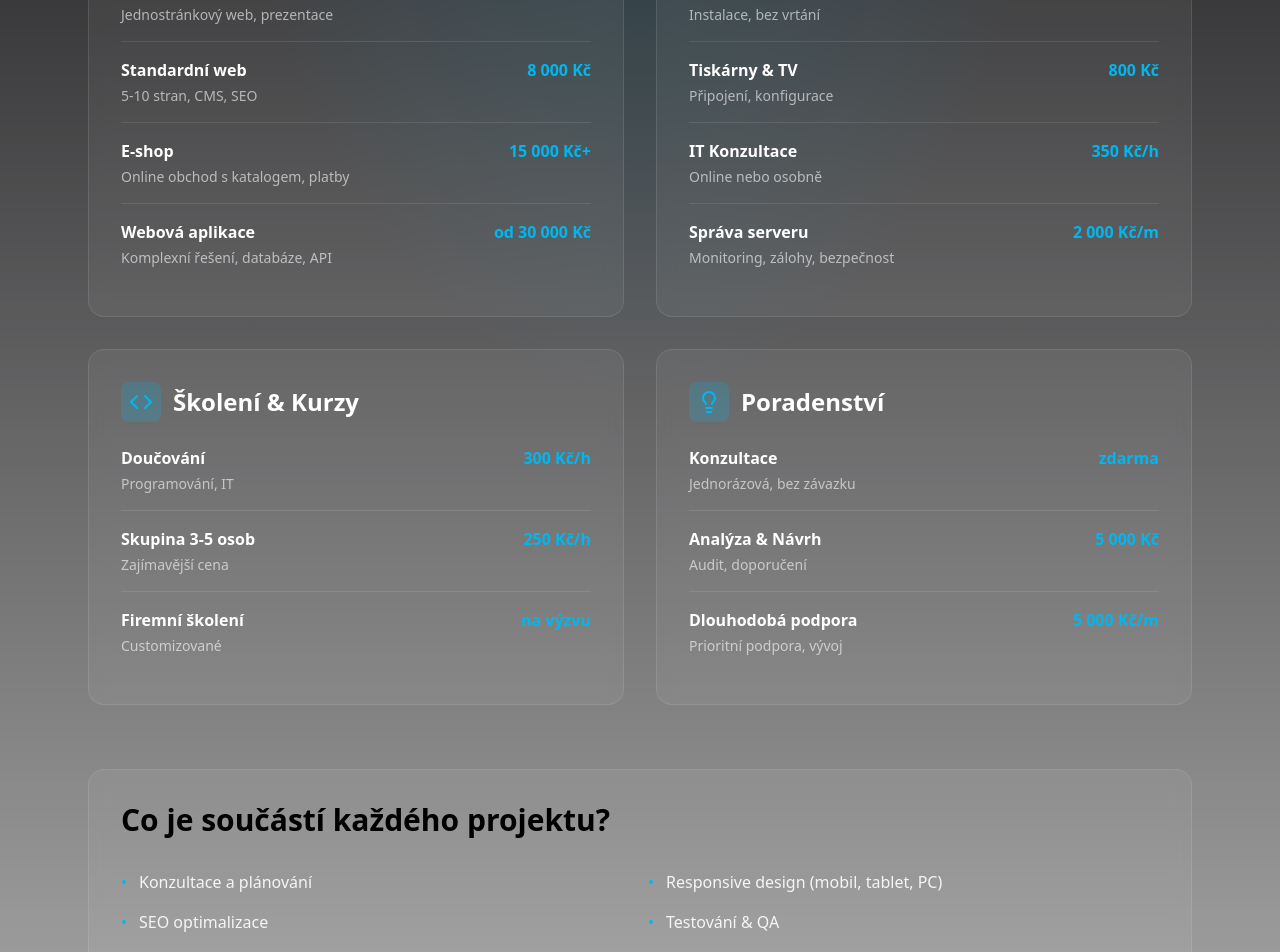
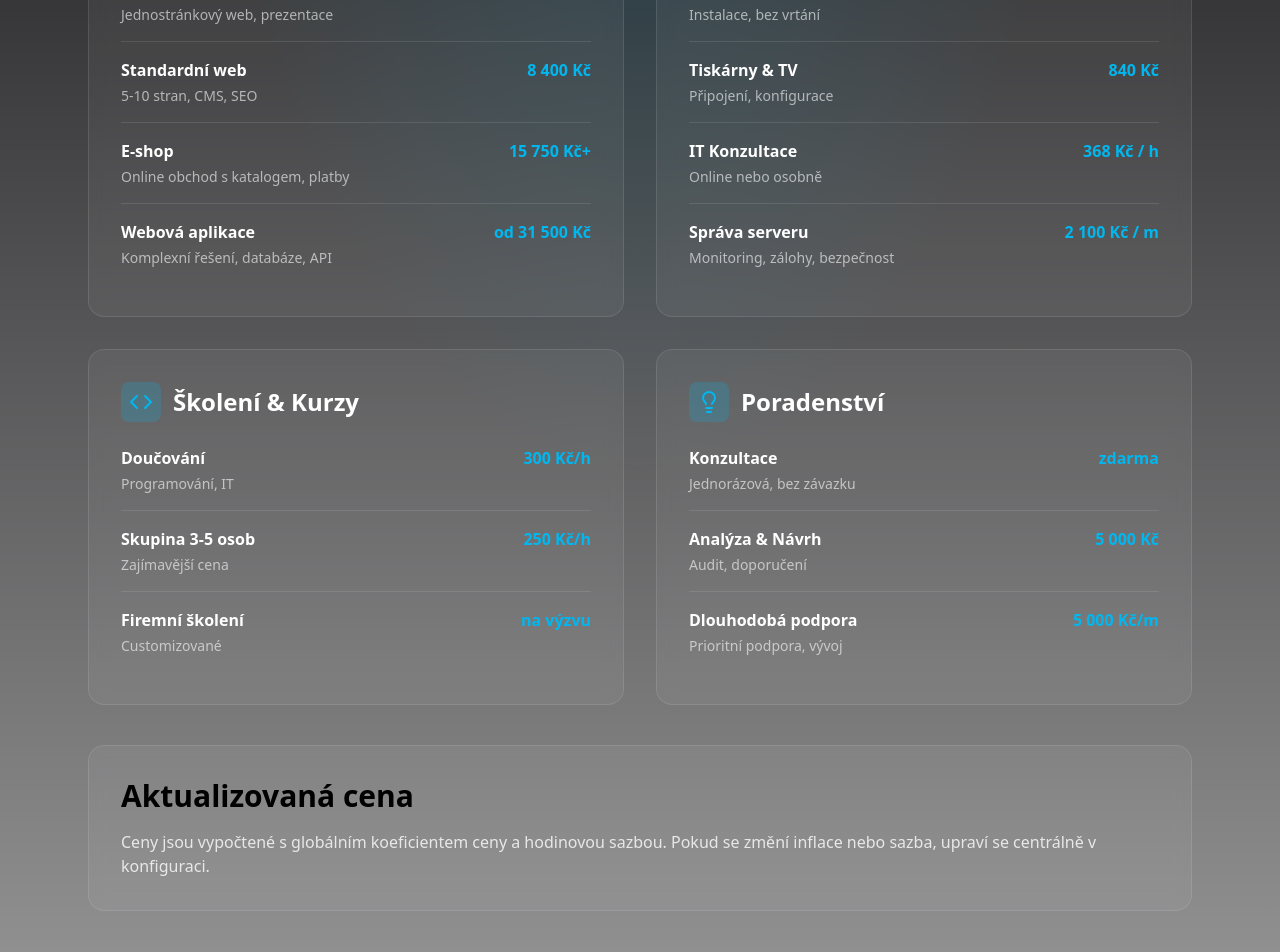
Before and after one commit to ultronstudio/petrvurm_cz, a Next.js app: page /cenik in a window 1280 px wide. Shown: the part 400-1352 px from the top of the page. Built offline with nearby package versions, Linux system fonts and the light colour scheme.

Commit message:
feat: Refactor pricing logic to use constants and functions for dynamic price calculation

```diff
--- a/app/cenik/page.tsx
+++ b/app/cenik/page.tsx
@@ -4,6 +4,7 @@ import Link from "next/link";
 import { motion } from "framer-motion";
 import { Card } from "@radix-ui/themes";
 import { ArrowRight, Check, Code, Lightbulb, Headphones, Monitor } from "lucide-react";
+import { BASE_HOURLY_RATE, BASE_PROJECT_RATES, calculatePrice, formatPrice } from "@/lib/pricing";
 
 const fadeUp = {
   hidden: { opacity: 0, y: 16 },
@@ -16,20 +17,20 @@ export default function Cenik() {
       category: "Webové služby",
       icon: Monitor,
       items: [
-        { name: "Jednoduchý web", price: "3 500 Kč", description: "Jednostránkový web, prezentace" },
-        { name: "Standardní web", price: "8 000 Kč", description: "5-10 stran, CMS, SEO" },
-        { name: "E-shop", price: "15 000 Kč+", description: "Online obchod s katalogem, platby" },
-        { name: "Webová aplikace", price: "od 30 000 Kč", description: "Komplexní řešení, databáze, API" },
+        { name: "Jednoduchý web", price: formatPrice(calculatePrice(BASE_PROJECT_RATES.simpleWeb)), description: "Jednostránkový web, prezentace" },
+        { name: "Standardní web", price: formatPrice(calculatePrice(BASE_PROJECT_RATES.standardWeb)), description: "5-10 stran, CMS, SEO" },
+        { name: "E-shop", price: formatPrice(calculatePrice(BASE_PROJECT_RATES.shop)) + "+", description: "Online obchod s katalogem, platby" },
+        { name: "Webová aplikace", price: `od ${formatPrice(calculatePrice(BASE_PROJECT_RATES.webApp))}`, description: "Komplexní řešení, databáze, API" },
       ]
     },
     {
       category: "IT Služby",
       icon: Headphones,
       items: [
-        { name: "Mesh Wi-Fi", price: "1 500 Kč+", description: "Instalace, bez vrtání" },
-        { name: "Tiskárny & TV", price: "800 Kč", description: "Připojení, konfigurace" },
-        { name: "IT Konzultace", price: "350 Kč/h", description: "Online nebo osobně" },
-        { name: "Správa serveru", price: "2 000 Kč/m", description: "Monitoring, zálohy, bezpečnost" },
+        { name: "Mesh Wi-Fi", price: formatPrice(calculatePrice(1500)) + "+", description: "Instalace, bez vrtání" },
+        { name: "Tiskárny & TV", price: formatPrice(calculatePrice(800)), description: "Připojení, konfigurace" },
+        { name: "IT Konzultace", price: `${formatPrice(calculatePrice(BASE_HOURLY_RATE))} / h`, description: "Online nebo osobně" },
+        { name: "Správa serveru", price: `${formatPrice(calculatePrice(2000))} / m`, description: "Monitoring, zálohy, bezpečnost" },
       ]
     },
     {
@@ -107,6 +108,19 @@ export default function Cenik() {
             </motion.div>
           ))}
         </div>
+
+        <motion.section
+          variants={fadeUp}
+          initial="hidden"
+          whileInView="show"
+          viewport={{ once: true, margin: "-80px" }}
+          className="mt-10 rounded-2xl border border-white/10 bg-white/5 p-8 backdrop-blur"
+        >
+          <h2 className="text-2xl md:text-3xl font-bold mb-4">Aktualizovaná cena</h2>
+          <p className="text-white/80">
+            Ceny jsou vypočtené s globálním koeficientem ceny a hodinovou sazbou. Pokud se změní inflace nebo sazba, upraví se centrálně v konfiguraci.
+          </p>
+        </motion.section>
 
         {/* FEATURES */}
         <motion.section
--- a/app/kalkulacka/uceni/page.tsx
+++ b/app/kalkulacka/uceni/page.tsx
@@ -2,9 +2,10 @@
 
 import { useMemo, useState } from "react";
 import { Card } from "@radix-ui/themes";
+import { BASE_HOURLY_RATE, calculatePrice } from "@/lib/pricing";
 
 // ===== Konfigurace =====
-const HOURLY = 350; // Kč/h – základní sazba pro položky na hodinu
+const HOURLY = BASE_HOURLY_RATE; // Kč/h – základní sazba pro položky na hodinu
 
 // ===== Typy & helpery =====
 type ItemType = "doucovani" | "skoleni" | "kurz";
@@ -27,11 +28,11 @@ function formatNumber(n: number, opt: Intl.NumberFormatOptions = {}) {
 }
 
 // vrátí cenu za jednu jednotku položky (dynamicky používá HOURLY pro hodinu
-// a bere v úvahu volitelný násobič)
+// a bere v úvahu volitelný násobič a centrální koeficient inflace)
 function getUnitPrice(item: CenikItem) {
   const base = item.pricePerWhat === "hod" ? HOURLY : item.basePrice;
   const mult = item.priceMultiplier ?? 1;
-  return base * mult;
+  return calculatePrice(Math.round(base * mult));
 }
 
 const UNIT_LABEL: Record<Unit, { single: string; plural: string }> = {
--- a/app/kalkulacka/web/page.tsx
+++ b/app/kalkulacka/web/page.tsx
@@ -3,9 +3,10 @@
 import { useMemo, useState } from "react";
 import { Card } from "@radix-ui/themes";
 import { motion } from "framer-motion";
+import { BASE_HOURLY_RATE, calculatePrice as calculateWithCoefficient } from "@/lib/pricing";
 
 // ====== KONSTANTY / NASTAVENÍ ======
-const HOURLY = 350; // Kč/h – základní sazba
+const HOURLY = BASE_HOURLY_RATE; // Kč/h – základní sazba
 
 // Typy
 type ServiceType = "main" | "additional";
@@ -212,11 +213,10 @@ export default function KalkulackaWeb() {
   };
 
   // získá cenu pro položku – pokud má odhad hodin, počítá je podle hodinové sazby
-  const getItemPrice = (item: CenikItem) => {
-    if (item.estHours) {
-      return item.estHours * HOURLY;
-    }
-    return item.price;
+  // a zároveň se aplikuje centrální globální koeficient cen
+  const getItemPrice = (item: CenikItem): number => {
+    const raw = item.estHours ? item.estHours * HOURLY : item.price;
+    return calculateWithCoefficient(raw);
   };
 
   const calculatePrice = () =>
--- a/components/CityServicesClient/CityServicesClient.tsx
+++ b/components/CityServicesClient/CityServicesClient.tsx
@@ -11,6 +11,7 @@ import {
   Zap,
 } from 'lucide-react';
 import { Service, CityConfig } from '@/site.config';
+import { calculatePrice, formatPrice } from '@/lib/pricing';
 
 interface CityServicesClientProps {
   city: string;
@@ -27,10 +28,9 @@ const iconMap: Record<string, React.ReactNode> = {
   default: <House className="h-6 w-6 text-[#00B7EF]" />,
 };
 
-// Počítání ceny s koeficientem vzdálenosti
+// Počítání ceny s koeficientem vzdálenosti a globálním inflačním koeficientem
 function getPriceWithCoefficient(basePrice: number, coefficient: number): string {
-  const finalPrice = Math.round(basePrice * coefficient);
-  return `${finalPrice} Kč`;
+  return formatPrice(calculatePrice(basePrice, coefficient));
 }
 
 export const CityServicesClient: React.FC<CityServicesClientProps> = ({
@@ -50,9 +50,14 @@ export const CityServicesClient: React.FC<CityServicesClientProps> = ({
             Rychle, bez zednického nepořádku a s jasnou cenou. Jsem váš místní IT
             soused a vyřeším vaše potíže ještě dnes.
           </p>
+          {cityConfig && cityConfig.priceCoefficient === 1.0 && (
+            <p className="text-sm text-gray-400 mb-4">
+              *Základní cena pro sousední obce jako Tůně, Nechanice a blízké okolí.
+            </p>
+          )}
           {cityConfig && cityConfig.priceCoefficient > 1.0 && (
             <p className="text-sm text-gray-400 mb-4">
-              *Ceny zahrnují příplatek za vzdálenost ({Math.round((cityConfig.priceCoefficient - 1) * 100)}%)
+              *Ceny zahrnují příplatek za vzdálenost ({Math.round((cityConfig.priceCoefficient - 1) * 100)} %).
             </p>
           )}
         </div>
@@ -66,7 +71,16 @@ export const CityServicesClient: React.FC<CityServicesClientProps> = ({
             {services.map((svc: { basePrice: number; basePriceText: string | string[]; id: React.Key | null | undefined; category: string | number | bigint | boolean | React.ReactElement<any, string | React.JSXElementConstructor<any>> | Iterable<React.ReactNode> | React.ReactPortal | Promise<React.AwaitedReactNode> | null | undefined; title: string | number | bigint | boolean | React.ReactElement<any, string | React.JSXElementConstructor<any>> | Iterable<React.ReactNode> | React.ReactPortal | Promise<React.AwaitedReactNode> | null | undefined; description: string | number | bigint | boolean | React.ReactElement<any, string | React.JSXElementConstructor<any>> | Iterable<React.ReactNode> | React.ReactPortal | Promise<React.AwaitedReactNode> | null | undefined; }) => {
               const displayPrice = cityConfig
                 ? getPriceWithCoefficient(svc.basePrice, cityConfig.priceCoefficient)
-                : svc.basePriceText;
+                : typeof svc.basePriceText === 'string'
+                ? svc.basePriceText
+                : Array.isArray(svc.basePriceText)
+                ? svc.basePriceText.join(' ')
+                : '';
+              const priceUnit = typeof svc.basePriceText === 'string' && svc.basePriceText.includes('/ h')
+                ? 'hodinu'
+                : typeof svc.basePriceText === 'string' && svc.basePriceText.includes('/ m')
+                ? 'měsíc'
+                : 'službu';
 
               return (
                 <div
@@ -81,7 +95,7 @@ export const CityServicesClient: React.FC<CityServicesClientProps> = ({
                     {svc.description}
                   </p>
                   <div className="pt-4 border-t border-gray-700">
-                    <span className="font-bold text-white">{displayPrice}</span>&nbsp;/&nbsp;{svc.basePriceText.includes('/ h') ? 'hodinu' : 'službu'}
+                    <span className="font-bold text-white">{displayPrice}</span>&nbsp;/&nbsp;{priceUnit}
                   </div>
                 </div>
               );
--- a/lib/cities.ts
+++ b/lib/cities.ts
@@ -1,6 +1,7 @@
 import { MANUAL_CITIES_CONFIG } from './cities-config';
 import { STATIC_TOWNS } from './towns';
 import { DEFAULT_CITY_SERVICES } from './services';
+import { DEFAULT_DISTANCE_COEFFICIENT } from './pricing';
 
 // ===== CITY CONFIGURATION =====
 export type CityConfig = {
@@ -50,7 +51,7 @@ function buildCitiesIndex(): Record<string, CityConfig> {
       index[slug] = {
         name: townName,
         slug: slug,
-        priceCoefficient: 1.0,
+        priceCoefficient: DEFAULT_DISTANCE_COEFFICIENT,
         allowedServices: DEFAULT_CITY_SERVICES,
       };
     }
--- /dev/null
+++ b/lib/pricing.ts
@@ -0,0 +1,19 @@
+export const GLOBAL_PRICE_COEFFICIENT = 1.05;
+
+export const BASE_HOURLY_RATE = 350;
+export const BASE_PROJECT_RATES = {
+  simpleWeb: 3500,
+  standardWeb: 8000,
+  shop: 15000,
+  webApp: 30000,
+};
+
+export const DEFAULT_DISTANCE_COEFFICIENT = 1.1;
+
+export function calculatePrice(basePrice: number, distanceCoefficient = 1): number {
+  return Math.round(basePrice * GLOBAL_PRICE_COEFFICIENT * distanceCoefficient);
+}
+
+export function formatPrice(value: number): string {
+  return new Intl.NumberFormat('cs-CZ').format(value) + ' Kč';
+}
```
Also changed, not shown: 1 other file (tests, documents, lock files or other folders).
